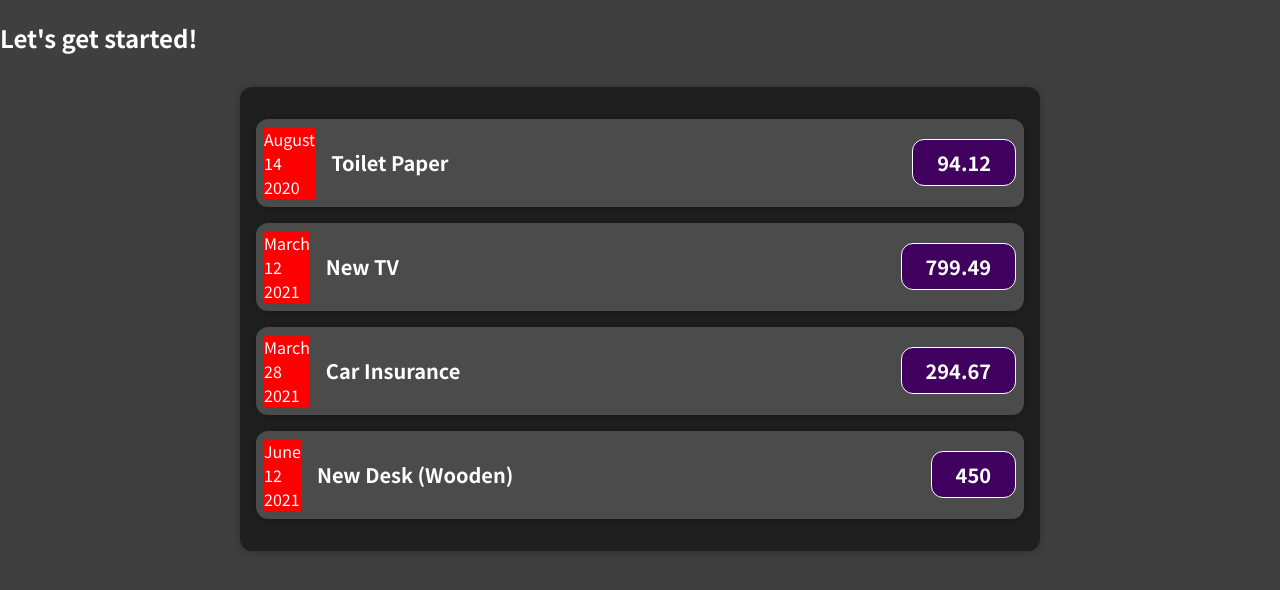
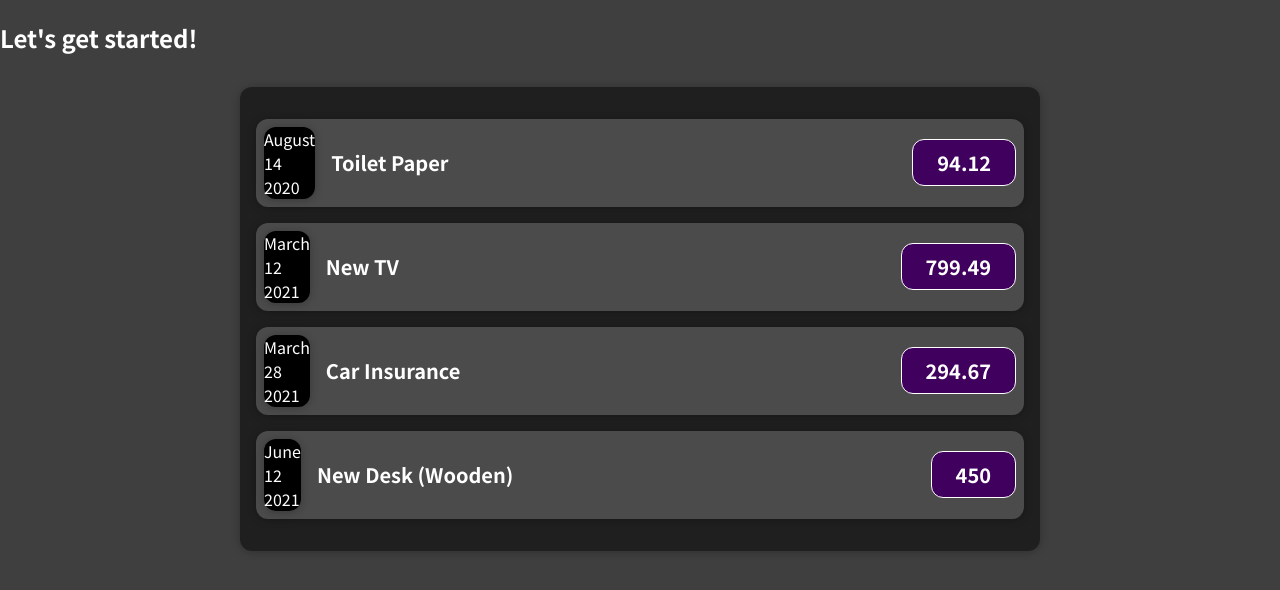
Before and after one commit to Jmorrissette1/Expense-Tracker, a JavaScript app in the folder expense-tracker/: page / in a window 1280 px wide. Shown: the top 590 px of the page. Built offline with nearby package versions, Linux system fonts and the light colour scheme.

Commit message:
wrapped card component

```diff
--- a/expense-tracker/src/components/ExpenseDate.css
+++ b/expense-tracker/src/components/ExpenseDate.css
@@ -1,3 +1,3 @@
 .expense-date {
-  background-color: red;
+  background-color: #000;
 }
--- a/expense-tracker/src/components/ExpenseDate.js
+++ b/expense-tracker/src/components/ExpenseDate.js
@@ -1,4 +1,5 @@
 import './ExpenseDate.css';
+import Card from './Card';
 
 function ExpenseDate(props){
     const month = props.date.toLocaleString('en-US', {month: 'long'});
@@ -6,11 +7,11 @@ function ExpenseDate(props){
     const year = props.date.getFullYear();
 
     return(
-     <div className="expense-date">
+     <Card className="expense-date">
             <div className="expense-date__month">{month}</div>
             <div  className="expense-date__day">{day}</div>
             <div  className="expense-date__year">{year}</div>
-    </div>
+    </Card>
     );
 
 }
--- a/expense-tracker/src/components/Expenses.js
+++ b/expense-tracker/src/components/Expenses.js
@@ -1,10 +1,11 @@
 import ExpenseItem from "./ExpenseItem";
+import Card from "./Card";
 import './Expense.css';
 
 function Expenses(props){
 
     return(
-    <div className="expenses">
+    <Card className="expenses">
     <ExpenseItem
           title={props.items[0].title}
           amount={props.items[0].amount}
@@ -21,7 +22,7 @@ function Expenses(props){
           title={props.items[3].title}
           amount={props.items[3].amount}
           date={props.items[3].date} />
-    </div>
+    </Card>
 
     );
 
```
Also changed, not shown: 1 other file (tests, documents, lock files or other folders).
